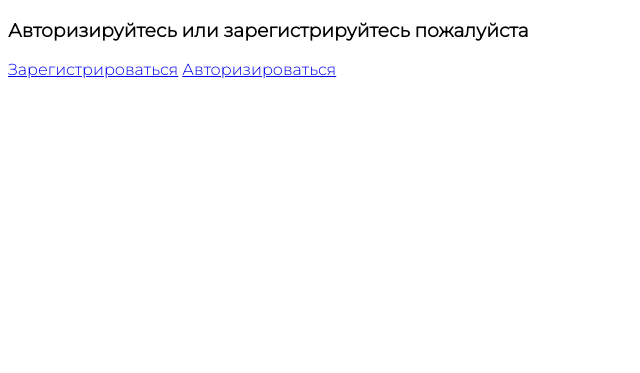
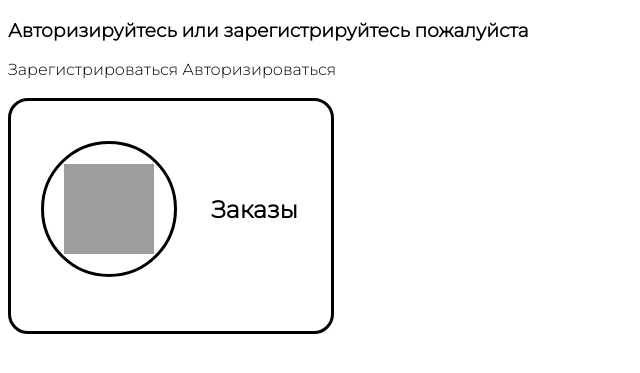
Before and after one commit to FANDIM-wolf/misstais_shop, a PHP site: page /user.php in a window 1280 px wide. Shown: the top 373 px of the page, without its empty margins (0-640 px from the left). Run offline with PHP 8.4, Linux system fonts and the light colour scheme; grey boxes are pictures that could not be loaded.

Commit message:
Add files via upload

```diff
--- a/delete_item.php
+++ b/delete_item.php
@@ -5,15 +5,16 @@ require "sql_db.php";
 $add_item  = $_GET['id'];
 $current_user = $_COOKIE["user"];
 $color = $_GET["color"];
+$size = $_GET["size"];
 echo "Item:".$item;
 echo "Color:".$color;
 echo "User:".$current_user;
 $process_finished = false;
 
-$sql_delete ="DELETE FROM `orders` WHERE id_of_good =:id_of_good AND name_of_user = :name_of_user AND color = :color";
+$sql_delete ="DELETE FROM `orders` WHERE id_of_good =:id_of_good AND name_of_user = :name_of_user AND color = :color AND size = :size";
 		$statement_delete =  $pdo->prepare($sql_delete);
 
-		$statement_delete->execute([':name_of_user' => $current_user ,  'id_of_good' => $add_item , 'color' => $color ]);
+		$statement_delete->execute([':name_of_user' => $current_user ,  'id_of_good' => $add_item , 'color' => $color , 'size' => $size]);
 		$process_finished = true;
 		if($process_finished == true){
 			header("Location:/misstais_shop/cart.php");
--- a/item.php
+++ b/item.php
@@ -178,7 +178,7 @@ a{
 	<?php endforeach; ?>
 	<?php foreach($photos as $photo): ?>
 
-	<a href="item.php?id=<?=$photo['item_id']?>&color=<?=$photo['name'] ?>"><img  src="images/<?= $photo["photo"];?>" width="50" height="50" ></a>
+	<a href="item.php?id=<?=$photo['item_id']?>&color=<?=$photo['name'] ?>&size=<?=$size_item?> "><img  src="images/<?= $photo["photo"];?>" width="50" height="50" ></a>
 	<?php endforeach; ?>
 
 	<?php foreach($sizes as $size): ?>
--- a/user.php
+++ b/user.php
@@ -9,7 +9,51 @@
 	<title>misstasis shop</title>
 </head>
 <body>
+<style type="text/css">
 
+a{
+	font-family: 'Montserrat', sans-serif;
+	text-decoration: none;
+	color:black;
+}
+.div_box{
+	width: 300px;
+	height: 200px;
+	border:3px solid #000;
+	border-radius: 20px;
+	padding-top: 30px;
+	padding-left: 20px;
+
+	display: inline-block;
+}
+
+.round{
+	width: 110px;
+	height:110px;
+	border-radius: 50%;
+	background-color:white;
+	border:3px solid #000;
+	margin-right: 10px;
+	padding-top: 20px;
+	padding-left: 20px;
+
+}
+.inline {
+    display: inline-block;
+    margin:10px;
+
+ 		vertical-align: middle;
+    }
+
+    .data{
+   margin-top: 300px;
+  display: none;
+}
+.open{
+  display: block;
+}
+
+</style>
 <?php
 if(isset($_COOKIE["user"]) == true && $_COOKIE["user"] != " "){
  ?>
@@ -26,7 +70,35 @@ if(isset($_COOKIE["user"]) == false || $_COOKIE["user"] == " "){
 
  <?php } ?>
 
+<br>
+<br>
+<div class="div_box" id="div_box_item">
+	<div class="inline">
+	<div class="round">
+		<img src="images/order.png" width="90" height="90">
+	</div>
+	</div>
+	<div class="inline">
+	<div>
+	<h2>Заказы</h2>
+	</div>
+	</div>
+	</div>
+</div>
 
 
+<div id="data" class="data">
+	<p>Data</p>
+</div>
+<script type="text/javascript">
+var  div_box = document.getElementById("div_box_item");
+var div_data = document.getElementById("data");
+
+div_box.onclick = function (){
+ 		 	div_data.classList.toggle("open");
+ 		 	window.scrollTo(0, 400);
+ 		}
+
+</script>
 </body>
 </html>
```
Also changed, not shown: add_item.php (+10 -9 lines), cart.php (+6 -3 lines), payment_pay.php (+9 -8 lines), remove_item.php (+7 -6 lines).
